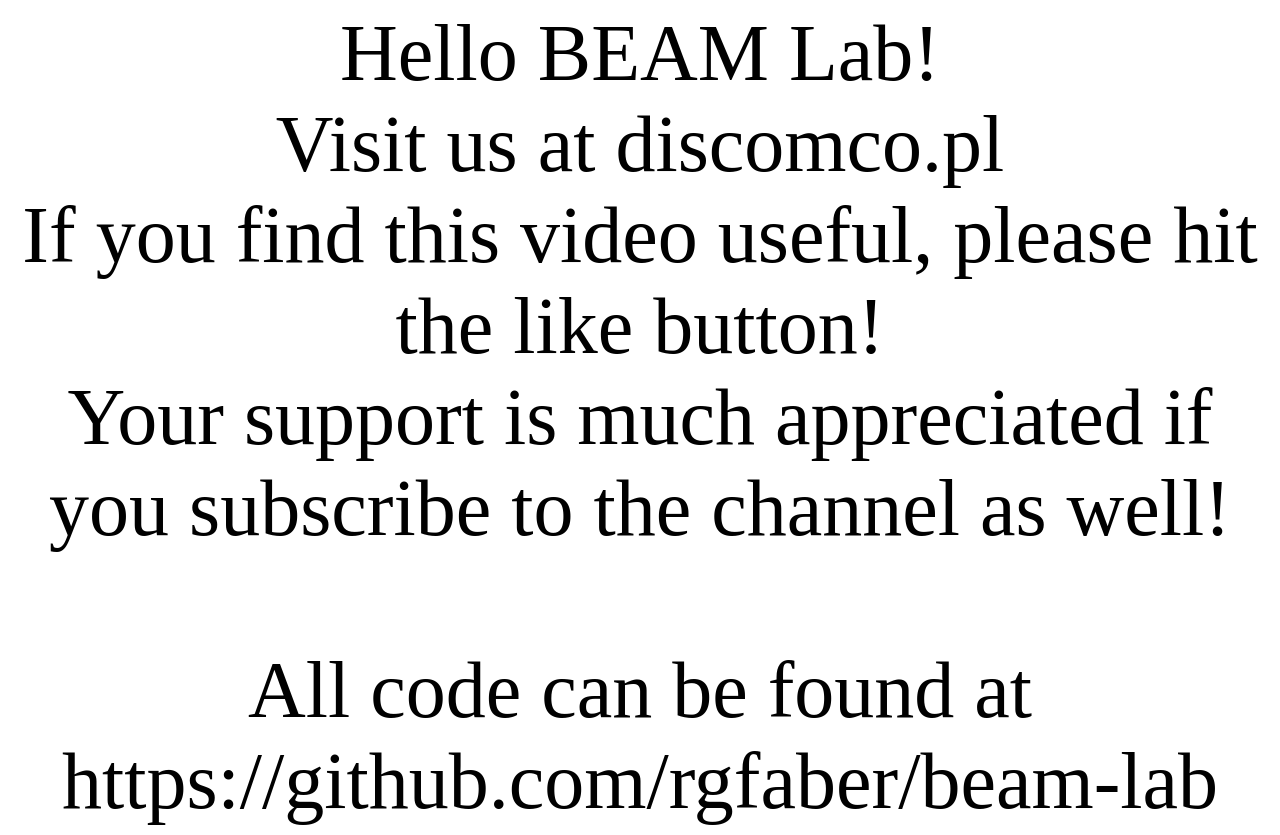
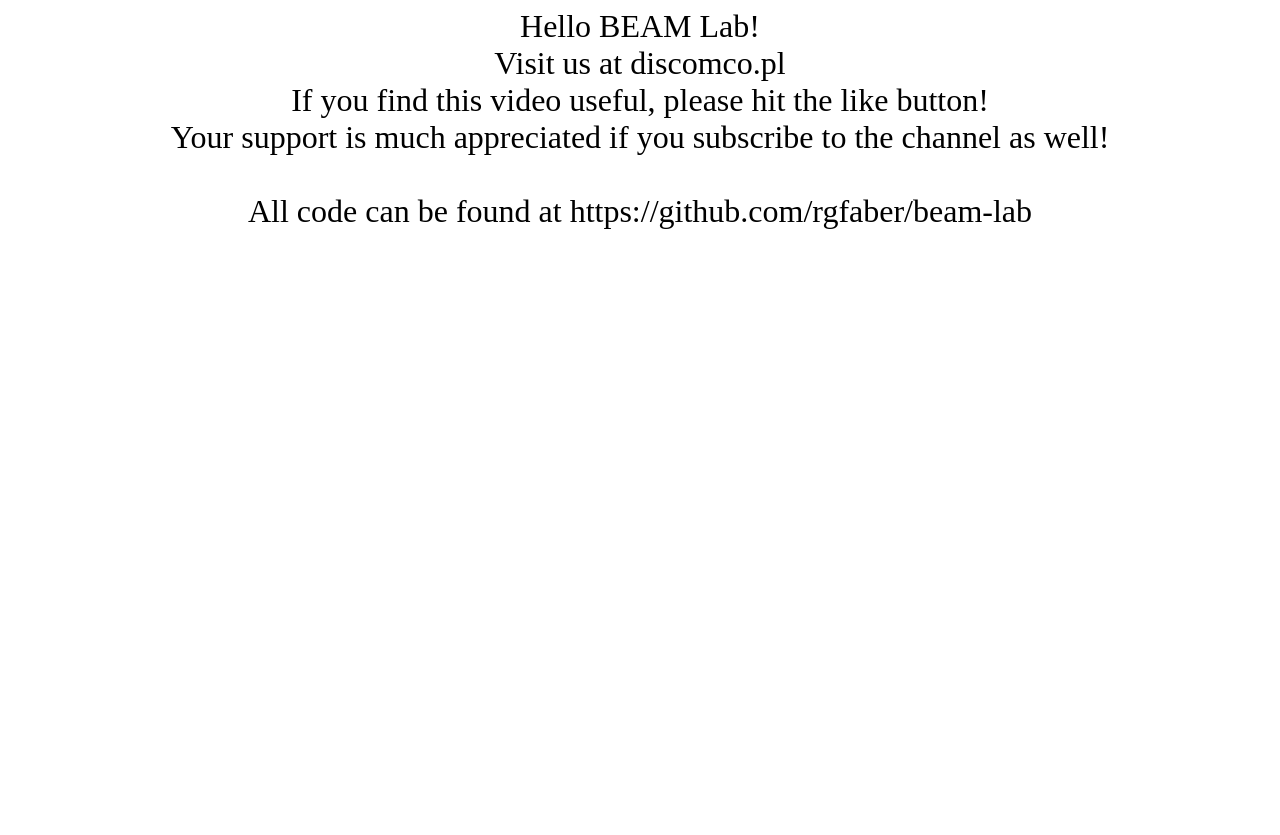
Before and after one commit to rgfaber/beam-lab, a plain HTML site: page 01-K3S/cluster/index.html in a window 1280 px wide. After the commit the page ends 800 px from the top, so only its background shows below. Drawn offline with Linux system fonts and the light colour scheme.

```diff
--- a/01-K3S/index.html
+++ b/01-K3S/cluster/index.html
@@ -2,7 +2,7 @@
 <head><title>Hello BEAM Lab!</title>
   <style>
     html {
-      font-size: 500.0%;
+      font-size: 200.0%;
     }
     div {
       text-align: center;
```
Also changed, not shown: 20 other files.
